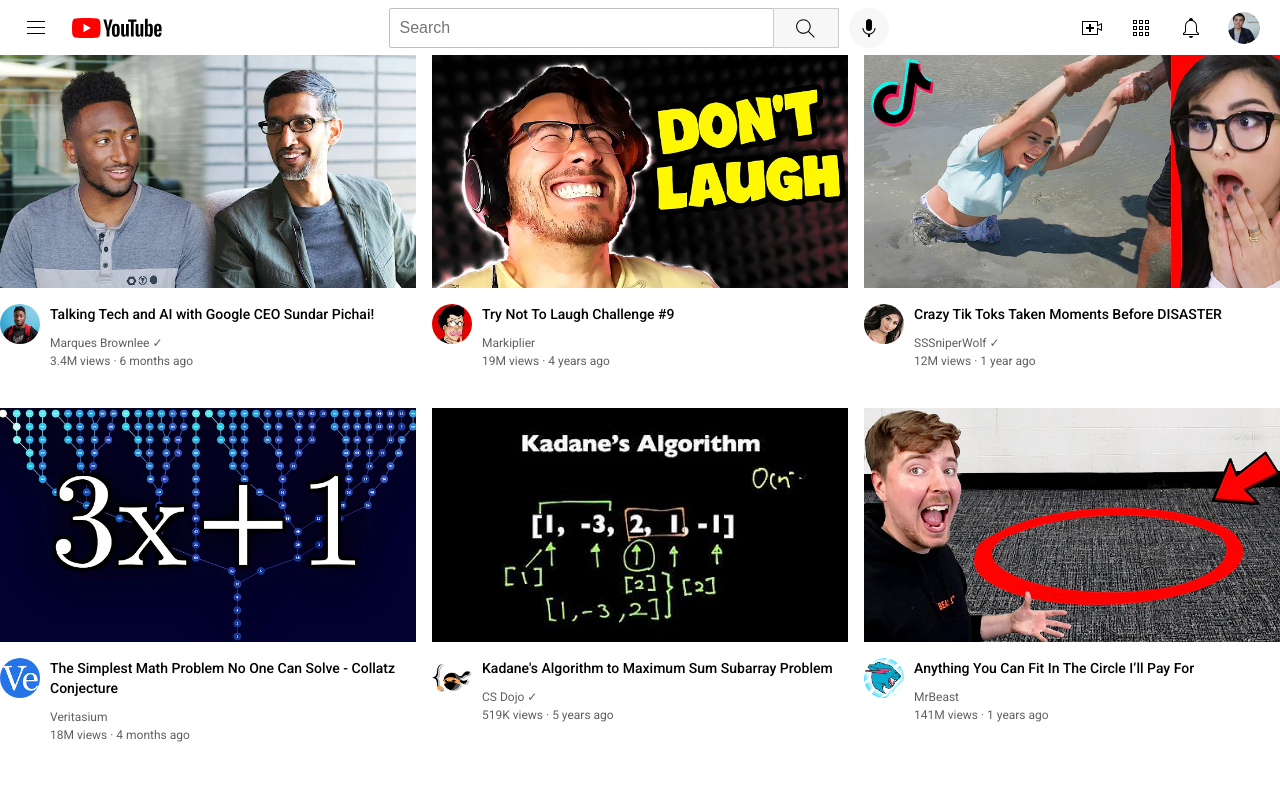
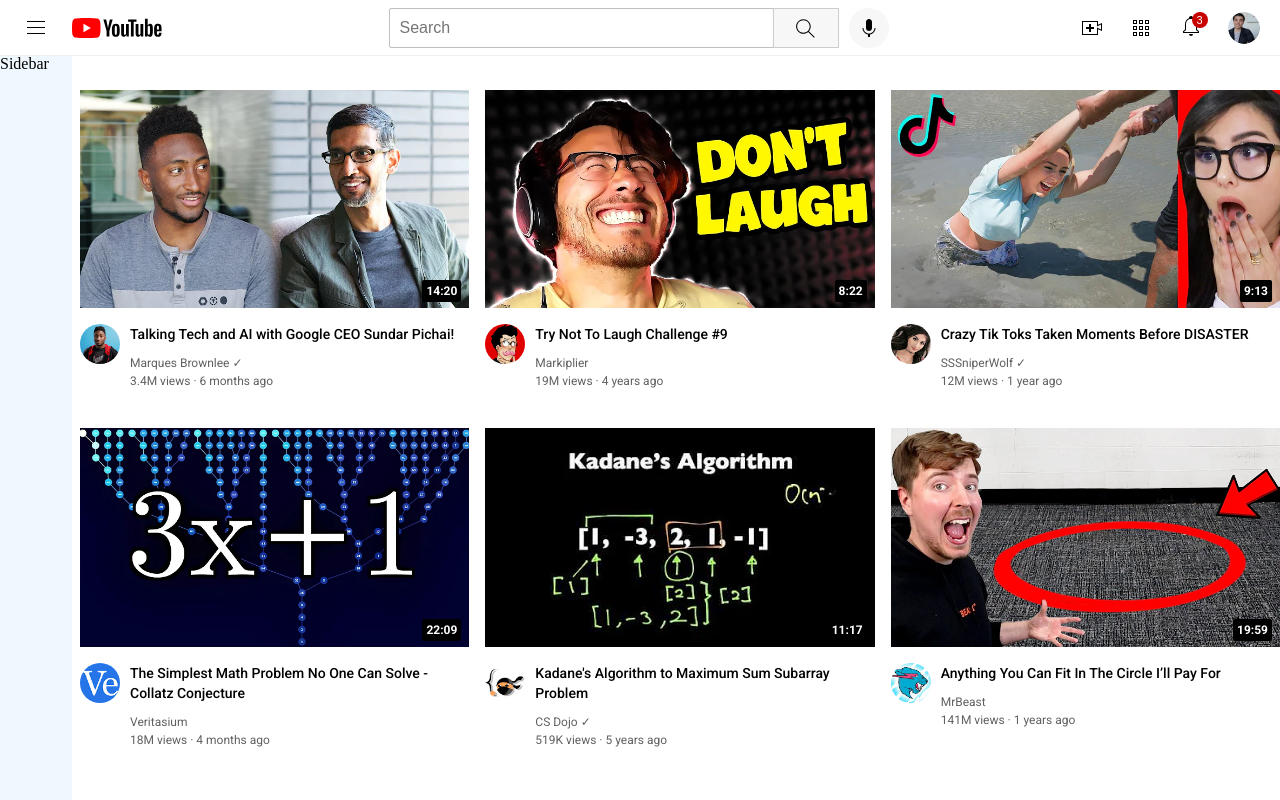
Before and after one commit to Sarranya/html_css_project, a plain HTML site: page youtube_clone.html in a window 1280 px wide. Drawn offline with Linux system fonts and the light colour scheme; files whose address does not match are found by name; a web font is replaced by a local one.

Commit message:
Youtube clone Practice

```diff
--- a/style.css
+++ b/style.css
@@ -6,6 +6,8 @@
 
    body {
        margin: 0;
+       padding-top:90px;
+       padding-left: 80px;
    }
 
    .header {
@@ -13,6 +15,30 @@
        display: flex;
        flex-direction: row;
        justify-content: space-between;
+       position: fixed;
+       top: 0;
+       left: 0;
+       right: 0;
+       z-index:100;
+       background-color: white;
+       border-bottom: 1px solid rgb(240,240,240);
+   }
+   .notification-icon-container{
+    position: relative;
+   }
+   .notifications-count{
+    position: absolute;
+    top: -2px;
+    right: -5px;
+    background-color: rgb(200,0,0);
+    color: white;
+    font-family: Arial, Helvetica, sans-serif;
+    font-size: 11px;
+    padding-left: 5px;
+    padding-right: 5px;
+    padding-top: 2px;
+    padding-bottom: 2px;
+    border-radius: 10px;
    }
 
    .left-section {
@@ -109,10 +135,29 @@
 
    }
 
+   .sidebar{
+    position: fixed;
+    bottom: 0;
+    left: 0;
+    top: 55px;
+    background-color: aliceblue;
+    width: 72px;
+   }
    .thumbnail {
-       width: 100%
+       width: 100%;
    }
-
+   .video-time{
+    font-family: Roboto,arial;
+    font-size:12px;
+    font-weight: bold;
+    padding: 4px;
+    border-radius: 2px;
+    background-color: black;
+    color: white;
+    position: absolute;
+    bottom: 10px;
+    right: 8px;
+   }
    /* .video-preview {
             width: 300px;
             display: inline-block;
@@ -154,6 +199,8 @@
 
    .thumbnail-row {
        margin-bottom: 12px;
+              position: relative;
+
    }
 
    .video-grid {
--- a/youtube_clone.html
+++ b/youtube_clone.html
@@ -32,16 +32,24 @@
         <div class="right-section">
             <img class="upload-icon" src="./assets/upload.svg" alt="">
             <img class="youtube-app-icon" src="./assets/youtube-apps.svg" alt="">
+            <div class="notification-icon-container">
             <img class="notification-icon" src="./assets/notifications.svg" alt="">
+                <div class="notifications-count">3</div>
+            </div>
             <img class="channel-icon" src="./assets/my-channel.jpeg" alt="">
         </div>
     </div>
 
+    <!-- SideBar Section -->
+    <div class="sidebar">
+        Sidebar
+    </div>
     <!-- video Section -->
     <div class="video-grid">
         <div class="video-preview">
             <div class="thumbnail-row">
                 <img src="./assets/thumbnail-1.webp" class="thumbnail">
+                <div class="video-time">14:20</div>
             </div>
             <div class="video-info-grid">
                 <div class="channel-picture">
@@ -64,6 +72,8 @@
         <div class="video-preview">
             <div class="thumbnail-row">
                 <img src="./assets/thumbnail-2.webp" class="thumbnail">
+                <div class="video-time">8:22</div>
+
             </div>
             <div class="video-info-grid">
                 <div class="channel-picture">
@@ -89,6 +99,8 @@
         <div class="video-preview">
             <div class="thumbnail-row">
                 <img src="./assets/thumbnail-3.webp" class="thumbnail">
+                <div class="video-time">9:13</div>
+
             </div>
             <div class="video-info-grid">
                 <div class="channel-picture">
@@ -112,6 +124,8 @@
         <div class="video-preview">
             <div class="thumbnail-row">
                 <img src="./assets/thumbnail-4.webp" class="thumbnail">
+                <div class="video-time">22:09</div>
+
             </div>
             <div class="video-info-grid">
                 <div class="channel-picture">
@@ -136,6 +150,8 @@
         <div class="video-preview">
             <div class="thumbnail-row">
                 <img src="./assets/thumbnail-5.webp" class="thumbnail">
+                <div class="video-time">11:17</div>
+
             </div>
             <div class="video-info-grid">
                 <div class="channel-picture">
@@ -159,6 +175,8 @@
         <div class="video-preview">
             <div class="thumbnail-row">
                 <img src="./assets/thumbnail-6.webp" class="thumbnail">
+                <div class="video-time">19:59</div>
+
             </div>
             <div class="video-info-grid">
                 <div class="channel-picture">
```
Also changed, not shown: assets/explore.svg (added), assets/home.svg (added), assets/library.svg (added), assets/originals.svg (added), assets/subscriptions.svg (added), assets/youtube-music.svg (added), 1 other file.
